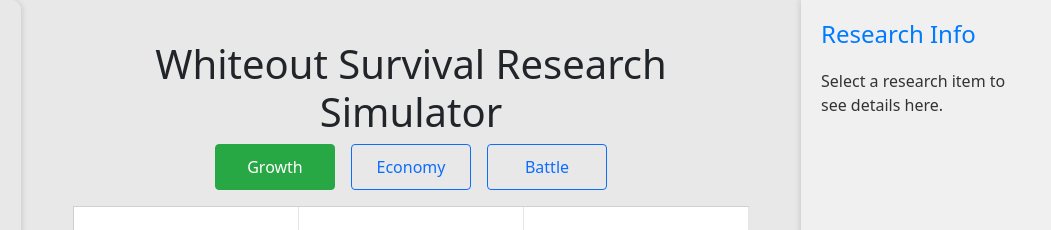
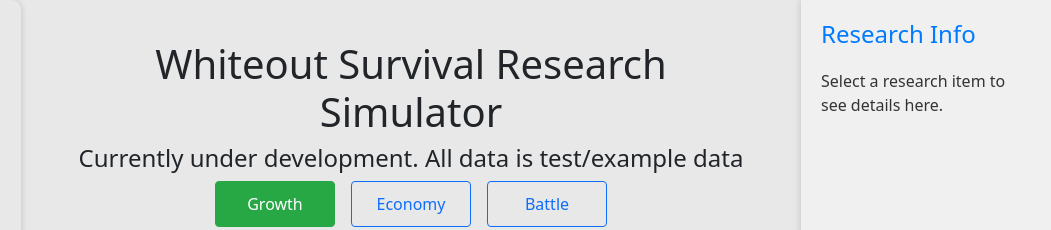
Before and after one commit to wosnerdwarriors/website-index, a plain HTML site: page researchtree/index.html in a window 1280 px wide. Shown: the top 230 px of the page, 229-1280 px from the left. Drawn offline with nearby package versions, Linux system fonts and the light colour scheme; files whose address does not match are found by name.

Commit message:
research tree "under dev" message

```diff
--- a/researchtree/index.html
+++ b/researchtree/index.html
@@ -16,6 +16,8 @@
 		<!-- Main Content and Research Tree -->
 		<div class="d-flex flex-column main-content-container">
 			<h1 class="text-center">Whiteout Survival Research Simulator</h1>
+			<h4 class="text-center">Currently under development. All data is test/example data</h4>
+
 			<div class="container-fluid">
 
 				<!-- Tab navigation -->
```
